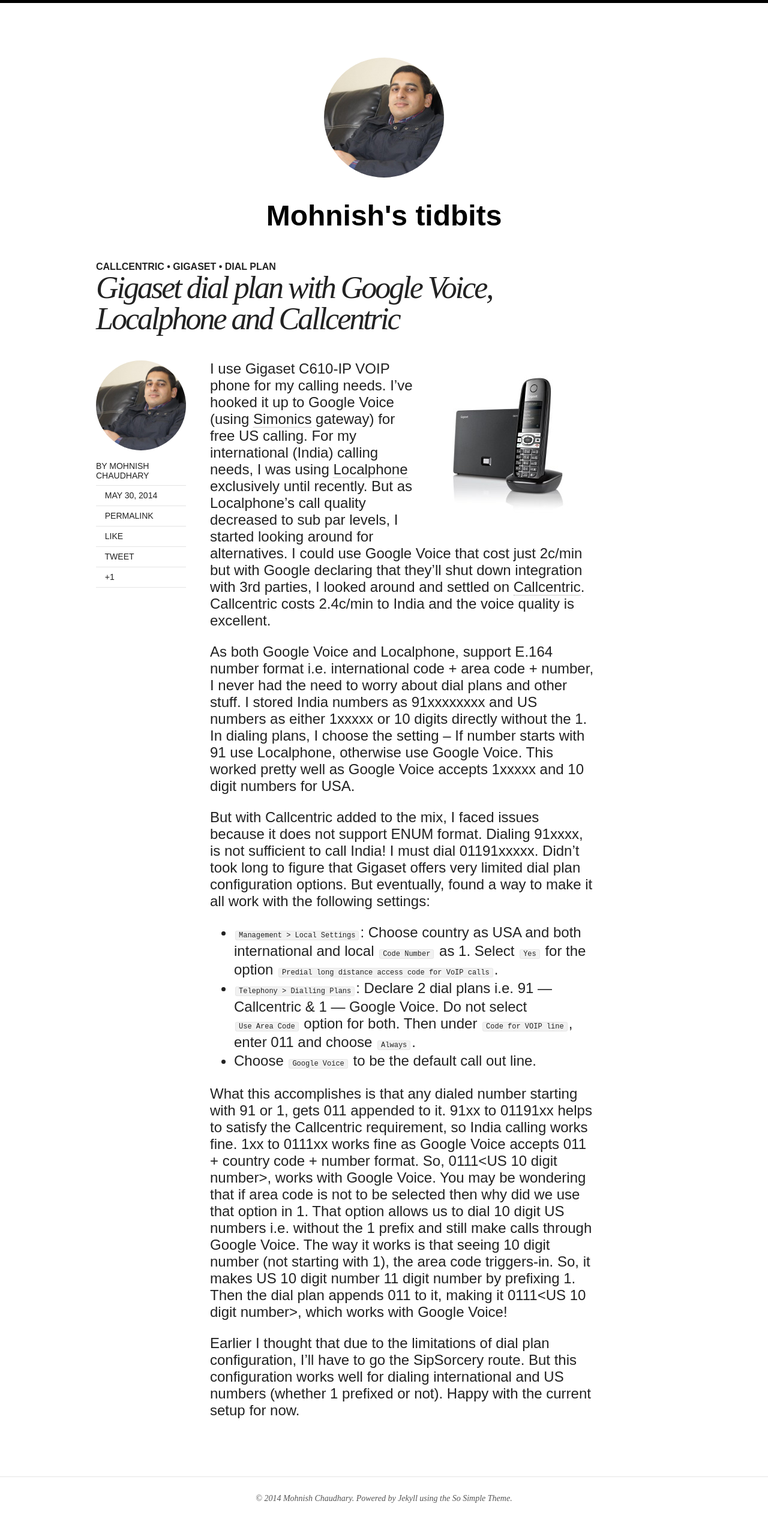
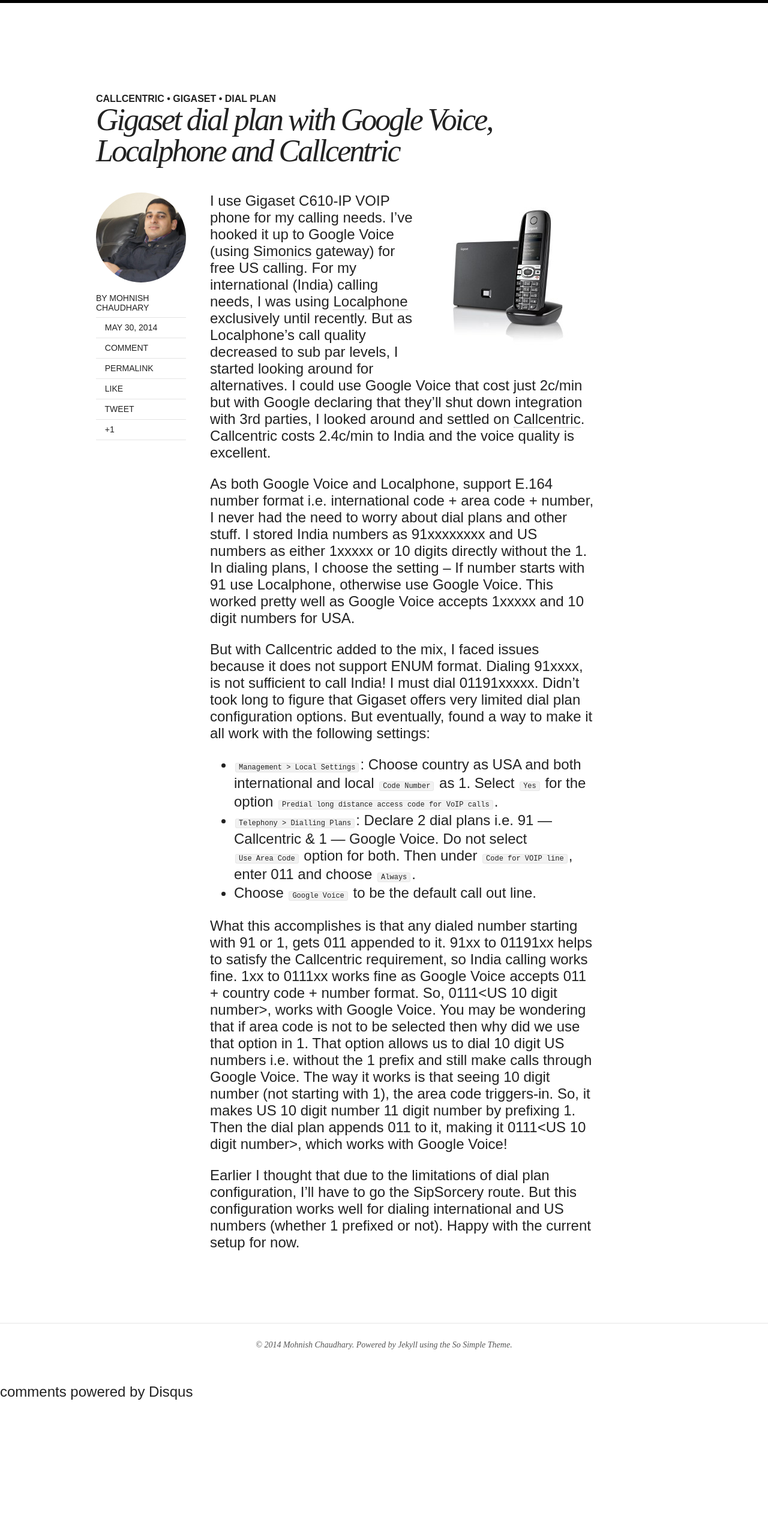
Before and after one commit to mohnish82/mohnish82.github.io, a Jekyll site: the page built from _posts/2014-05-30-Gigaset-dial-plan-with-Google-Voice-Localphone-and-Callcentric.md, in a window 1280 px wide. Shown: the whole page at 60% size. Built offline with Jekyll 4.4.1, drawn with Linux system fonts in a browser that asks for light colours; nearby versions of some CDN libraries; comment, search, counter and statistics services are not loaded; after the commit the page ends 2335 px from its top, so only the background shows below that.

Commit message:
1. style changes undone 2. logo removed

```diff
--- a/_config.yml
+++ b/_config.yml
@@ -1,7 +1,7 @@
-title:	Mohnish's tidbits
+title:
 description:
-logo:	mc-face.jpg
-disqus_shortname:
+logo:
+disqus_shortname: mohnish82
 search:           true
 # Change url to your domain. Leave localhost server or blank when working locally.
 # You don't need to specify the protocol if you want it available on http and https. Example: //localhost:4000
```
Also changed, not shown: _posts/2014-05-30-Gigaset-dial-plan-with-Google-Voice-Localphone-and-Callcentric.md (+1 -1 lines), assets/css/main.min.css.
